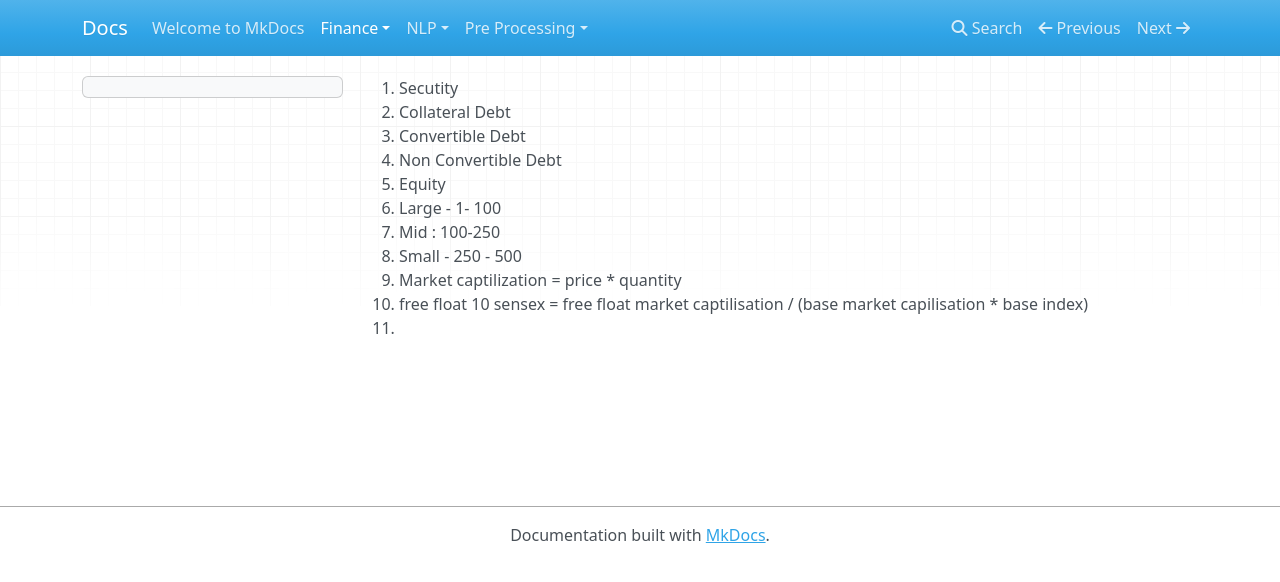
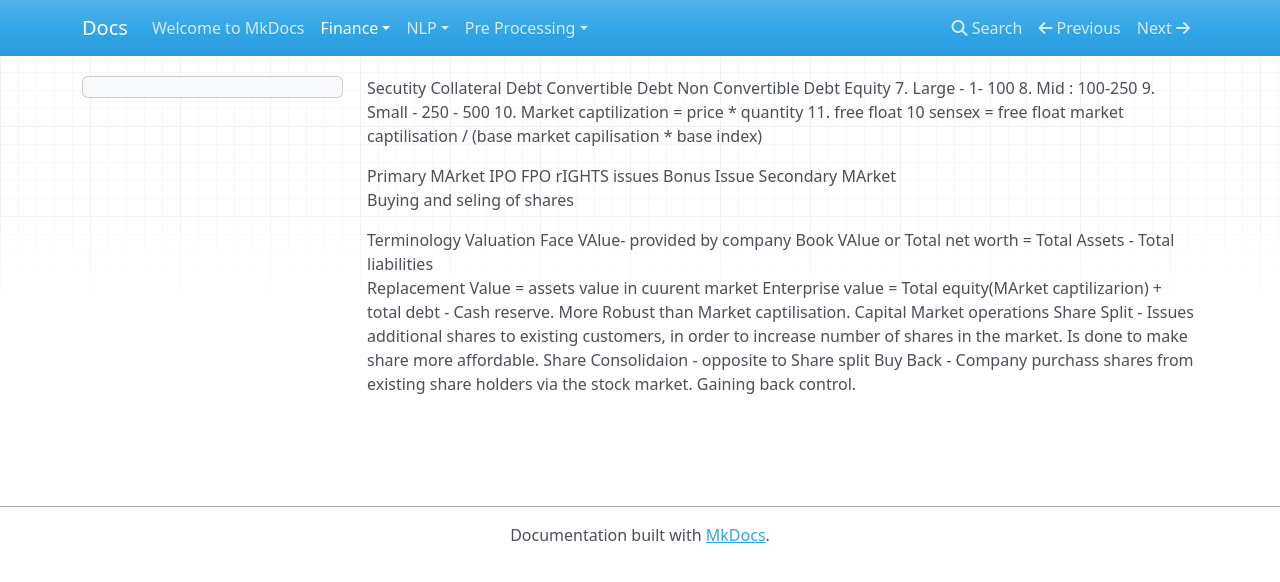
Before and after one commit to ankojubhanuprakash/portfolio_source, an MkDocs documentation site: the page built from docs/Finance/Definitions.md, in a window 1280 px wide. Shown: the top 582 px of the page. Built offline with MkDocs 1.6.1, drawn with Linux system fonts in a browser that asks for light colours; nearby versions of some CDN libraries.

Commit message:
added terminiology

```diff
--- a/docs/Finance/Definitions.md
+++ b/docs/Finance/Definitions.md
@@ -1,12 +1,30 @@
-1. Secutity
-2. Collateral Debt
-4. Convertible Debt
-5. Non Convertible Debt
-6. Equity
+Secutity
+  Collateral Debt
+  Convertible Debt
+  Non Convertible Debt
+  Equity
 7. Large - 1- 100
 8. Mid : 100-250
 9. Small - 250 - 500
 10. Market captilization = price * quantity
 11. free float
 10 sensex = free float market captilisation / (base market capilisation * base index)
-11.
+
+Primary MArket
+  IPO
+  FPO
+  rIGHTS issues
+  Bonus Issue
+Secondary MArket
+  Buying and seling of shares
+
+Terminology
+  Valuation
+    Face VAlue- provided by company
+    Book VAlue or Total net worth =  Total Assets - Total liabilities
+    Replacement Value = assets value in cuurent market
+    Enterprise value = Total equity(MArket captilizarion) + total debt - Cash reserve. More Robust than Market captilisation.
+  Capital Market operations
+    Share Split - Issues additional shares to existing customers, in order to increase number of shares in the market. Is done to make share more affordable.
+     Share Consolidaion - opposite to Share split
+     Buy Back - Company purchass shares from existing share holders via the stock market. Gaining back control.
```
